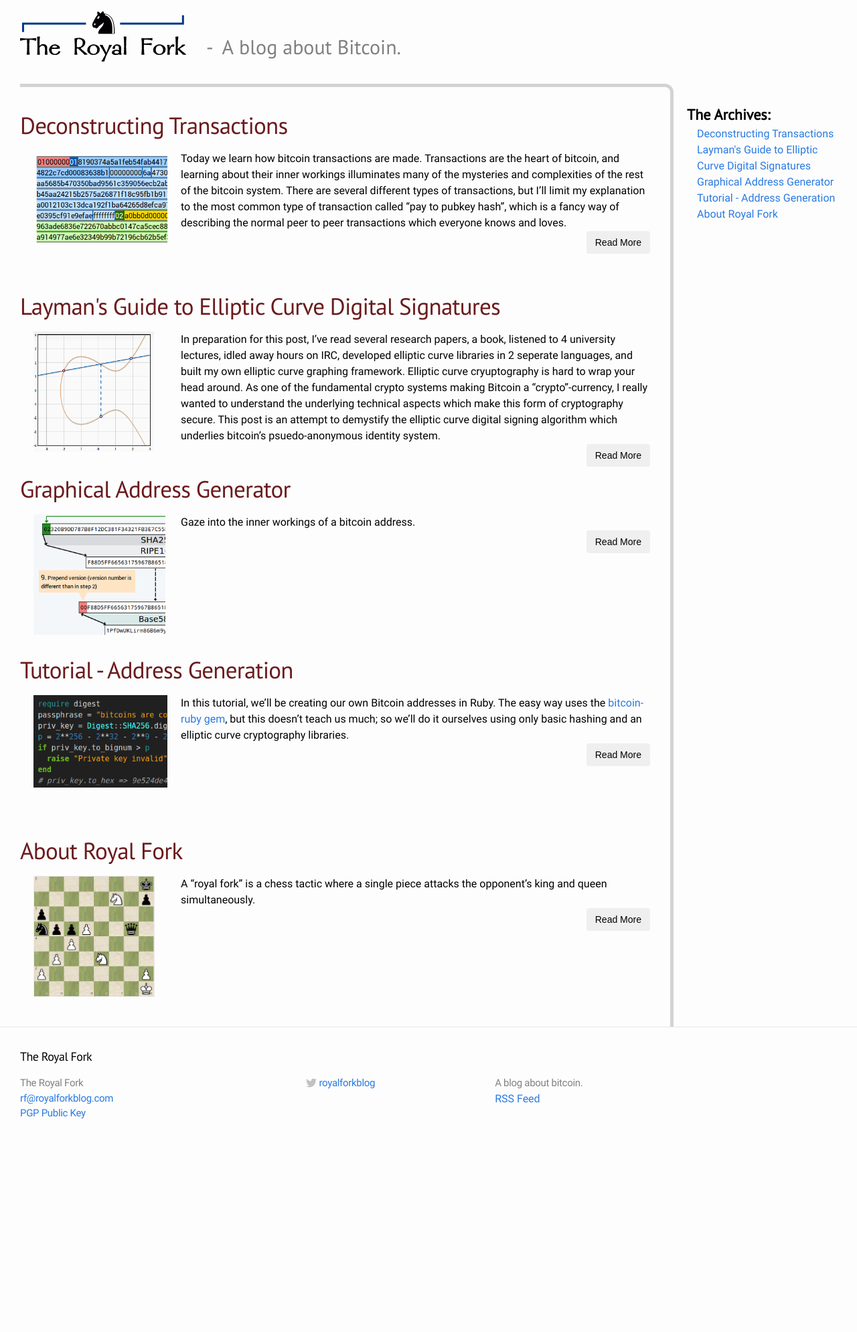
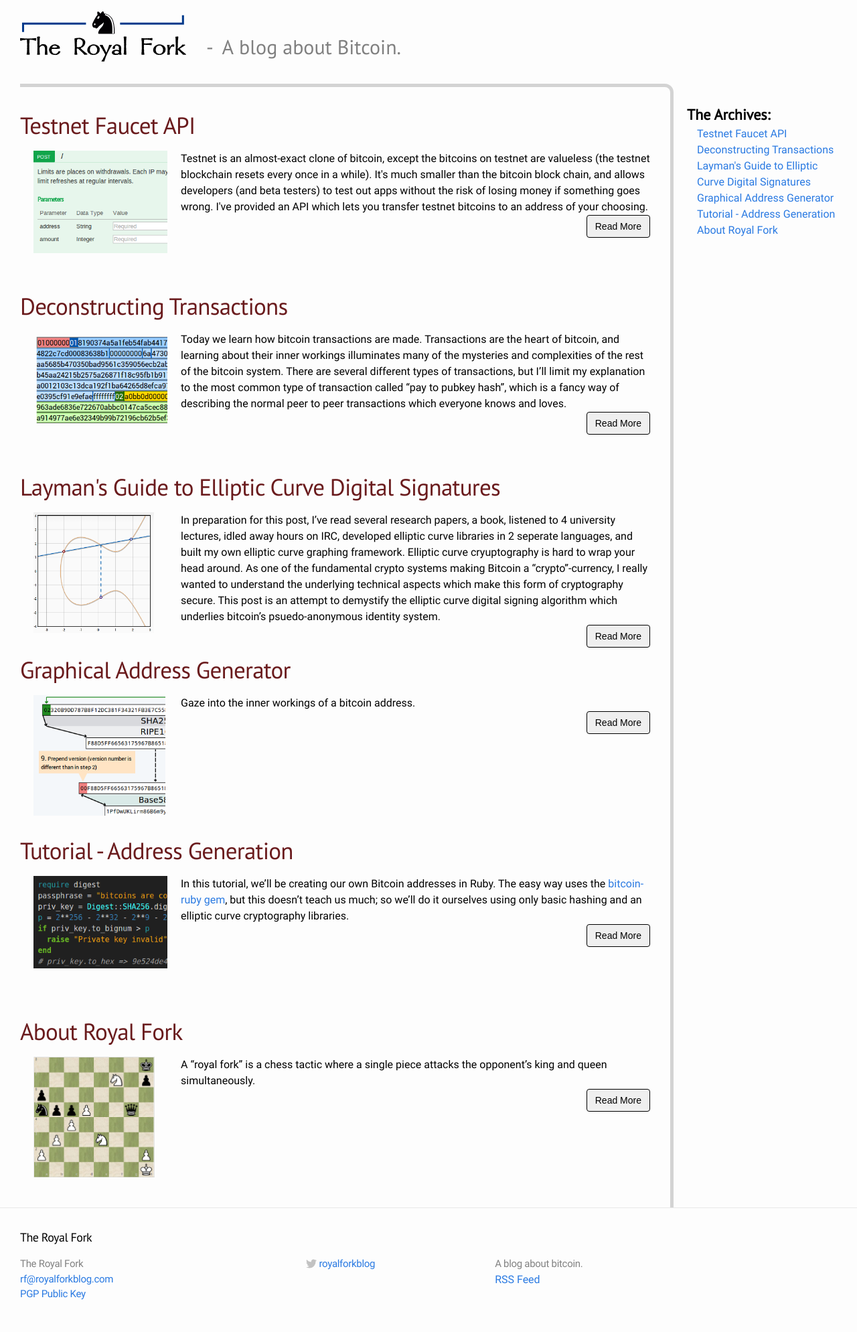
Before and after one commit to royalfork/royalfork.github.io, a Jekyll site: the page built from index.html, in a window 1280 px wide. Shown: the whole page at 67% size. Built offline with Jekyll 4.4.1, drawn with Linux system fonts in a browser that asks for light colours; comment, search, counter and statistics services are not loaded; before the commit the page ends 1719 px from its top, so only the background shows below that.

Commit message:
Faucet documentation

```diff
--- /dev/null
+++ b/_posts/2014-12-09-testnet-faucet.md
@@ -0,0 +1,151 @@
+---
+title: Testnet Faucet API
+js:
+  - /js/faucet.js
+css:
+  - /css/faucet.css
+excerpt: <p>Testnet is an almost-exact clone of bitcoin, except the bitcoins on testnet are valueless (the testnet blockchain resets every once in a while).  It's much smaller than the bitcoin block chain, and allows developers (and beta testers) to test out apps without the risk of losing money if something goes wrong. I've provided an API which lets you transfer testnet bitcoins to an address of your choosing.</p>
+image: /assets/imgs/thumbs/faucet.png
+---
+
+Testnet is an almost-exact clone of bitcoin, except the bitcoins on testnet are valueless (the testnet blockchain resets every once in a while).  It's much smaller than the bitcoin block chain, and allows developers (and beta testers) to test out apps without the risk of losing money if something goes wrong.  You can read more about testnet [here](https://en.bitcoin.it/wiki/Testnet).
+
+I've provided an API which lets you transfer testnet bitcoins to an address of your choosing.  It's limited by IP address, so you'll need to respect the limits.  For non-developers, the documentation demo below serves as a web-based faucet. If you'd like to donate back to the faucet, send coins to  **motBKJbh4a67dNYeESjkkKbyfArrBwijN2**.  Happy developing :)
+
+### http://faucet.royalforkblog.com
+
+<div ng-controller="FaucetCtrl" class="documentation">
+  <div class="resource get">
+    / <span class="description">Get current withdrawal limit.</span>
+    <div class="content">
+      Limits are places on withdrawals.  Each IP may make many withdrawals, but the aggregate amount withdrawn over any time period is limited.  This limit refreshes at regular intervals.
+      <div class="responses">
+        <h4>Response Messages</h4>
+        <table>
+          <thead>
+            <tr>
+              <th class="code">HTTP Status Code</th>
+              <th class="type">Data Type</th>
+              <th>Response</th>
+            </tr>
+          </thead>
+          <tbody>
+            <tr>
+              <td>200</td>
+              <td>application/json</td>
+              <td><pre>{ "ip" : "127.0.0.1", "limit": "10000000" }</pre></td>
+            </tr>
+          </tbody>
+        </table>
+      </div>
+
+      <!-- Demo button -->
+      <div class="demo-btn" ng-class="{ 'pending' : demoGetResp === -1 }">
+        <input type="submit" class="btn" value="Demo" ng-click="demoGet()" />
+        <a ng-show="demoGetResp && demoGetResp !== -1"
+          href="" ng-click="demoGetResp = undefined">Hide</a>
+      </div>
+
+      <!-- Demo Response -->
+      <div ng-show="demoGetResp && demoGetResp !== -1">
+        <h4>Request URL</h4>
+        <pre>`` demoGetResp.url ``</pre>
+        <h4>Response Code</h4>
+        <pre>`` demoGetResp.code ``</pre>
+        <h4>Response Data</h4>
+        <pre>`` demoGetResp.resp ``</pre>
+      </div>
+
+    </div>
+  </div>
+
+  <div class="resource postReq">
+    / <span class="description">Make withdrawal.</span>
+    <div class="content">
+      Limits are places on withdrawals.  Each IP may make many withdrawals, but the aggregate amount withdrawn over any time period is limited.  This limit refreshes at regular intervals.
+      <div class="parameters">
+        <h4>Parameters</h4>
+        <table>
+          <thead>
+            <tr>
+              <th>Parameter</th>
+              <th>Data Type</th>
+              <th>Value</th>
+              <th>Description</th>
+            </tr>
+          </thead>
+          <tbody>
+            <tr>
+              <td>address</td>
+              <td>String</td>
+              <td><input type="text" name="" id="" placeholder="Required" ng-model="post.address" /></td>
+              <td>Transfer bitcoins to this testnet address.</td>
+            </tr>
+            <tr>
+              <td>amount</td>
+              <td>Integer</td>
+              <td><input type="text" name="" id="" placeholder="Required" ng-model="post.amount" /></td>
+              <td>Amount, in Satoshis, of transfer (must be below limit or this will return an error).</td>
+            </tr>
+          </tbody>
+        </table>
+
+      </div>
+      <div class="responses">
+        <h4>Response Messages</h4>
+        <table>
+          <thead>
+            <tr>
+              <th class="code">HTTP Status Code</th>
+              <th class="type">Data Type</th>
+              <th>Response</th>
+            </tr>
+          </thead>
+          <tbody>
+            <tr>
+              <td>200</td>
+              <td>application/json</td>
+              <td><pre>{ "id" : "Transaction ID", "limit": "9000000" }</pre></td>
+            </tr>
+            <tr>
+              <td>403</td>
+              <td>application/json</td>
+              <td><pre>{ "error" : "Request exceeds limit", "limit": "10000000" }</pre></td>
+            </tr>
+            <tr>
+              <td>406</td>
+              <td>application/json</td>
+              <td><pre>{ "error" : "Missing required parameters" }</pre></td>
+            </tr>
+            <tr>
+              <td>422</td>
+              <td>application/json</td>
+              <td><pre>{ "error" : "Bitcoin error message" }</pre></td>
+            </tr>
+          </tbody>
+        </table>
+      </div>
+
+      <!-- Demo button -->
+      <div class="demo-btn" ng-class="{ 'pending' : demoPostResp === -1 }">
+        <input type="submit" class="btn" value="Demo" ng-click="demoPost()" />
+        <a ng-show="demoPostResp && demoPostResp !== -1"
+          href="" ng-click="demoPostResp = undefined">Hide</a>
+      </div>
+
+      <!-- Demo Response -->
+      <div ng-show="demoPostResp && demoPostResp !== -1">
+        <h4>Request URL</h4>
+        <pre>`` demoPostResp.url ``</pre>
+        <h4>Response Code</h4>
+        <pre>`` demoPostResp.code ``</pre>
+        <h4>Response Data</h4>
+        <pre>`` demoPostResp.resp | json ``</pre>
+      </div>
+    </div>
+  </div>
+
+</div>
+
+
+The faucet itself is written in node.js, and the code is available at [https://github.com/royalfork/testnet-faucet](https://github.com/royalfork/testnet-faucet).
--- a/css/main.css
+++ b/css/main.css
@@ -77,7 +77,7 @@
   -ms-user-select: none;
   user-select: none;
   background-image: none;
-  border: 1px solid transparent;
+  border: 1px solid black;
   border-radius: 4px;
 }
 
```
Also changed, not shown: css/faucet.css (added, +174 -0 lines), js/faucet.js (added, +31 -0 lines), assets/imgs/thumbs/faucet.png (added).
